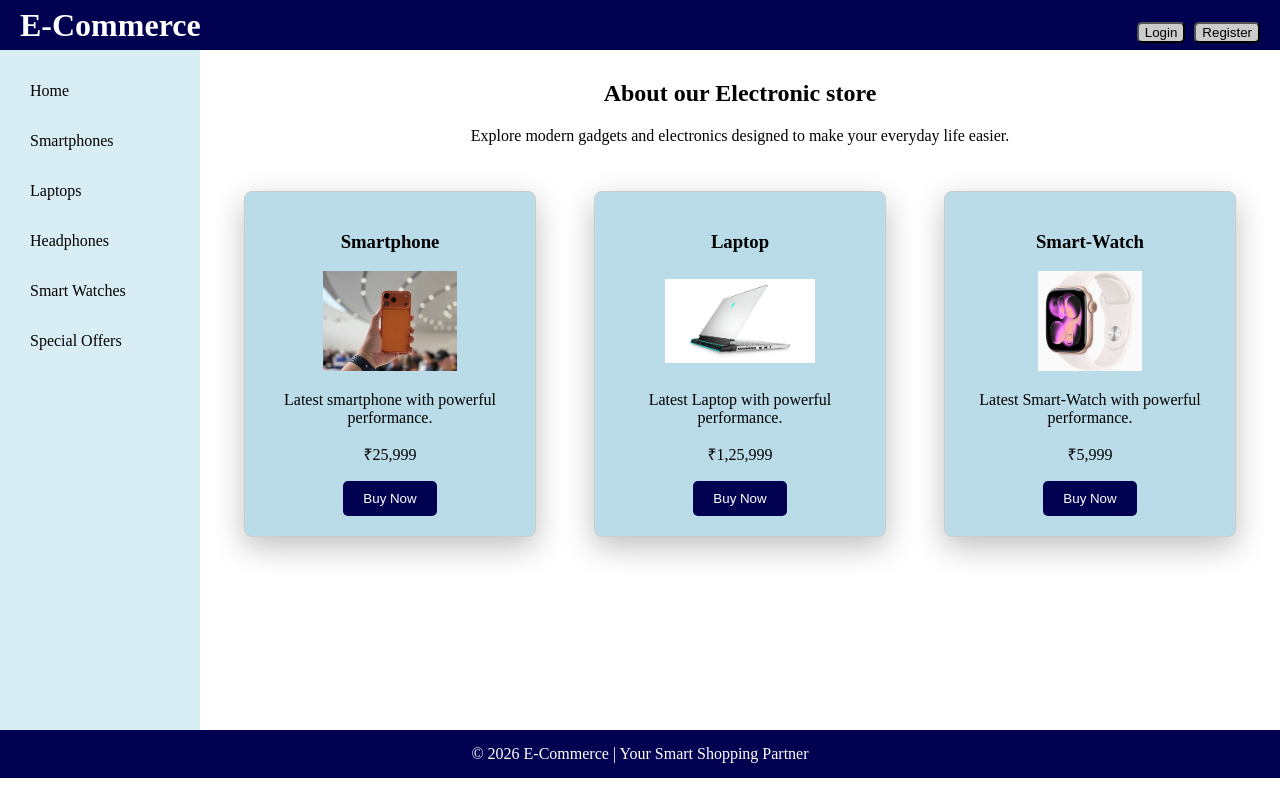
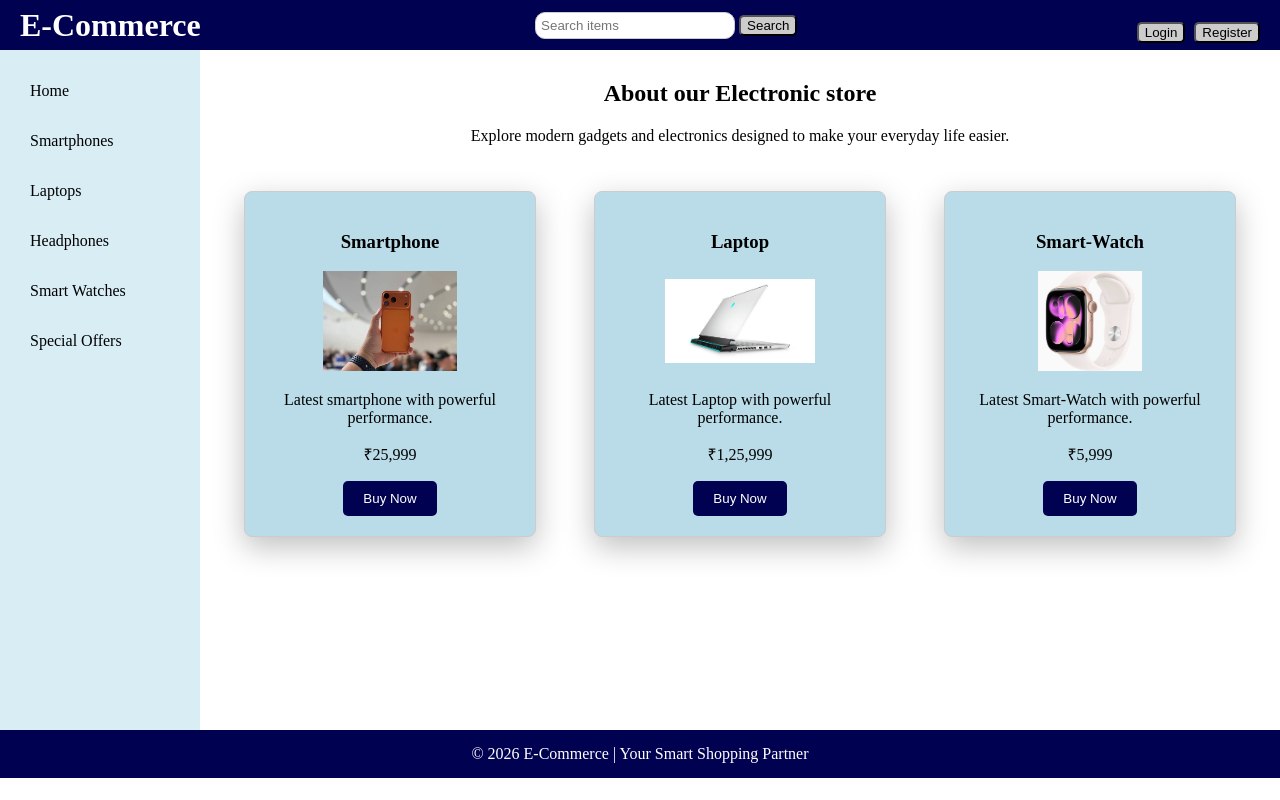
Before and after one commit to KL-2500032234/practice, a plain HTML site: page practice.html in a window 1280 px wide. Drawn offline with Linux system fonts and the light colour scheme.

Commit message:
added search bar

```diff
--- a/practice.html
+++ b/practice.html
@@ -9,7 +9,10 @@
   <body>
     <header>
       <h1>E-Commerce</h1>
-
+      <div>
+        <input type="text" placeholder="Search items">
+        <button id="search">Search</button>
+      </div>
         <div class="account">
         <button>Login</button>
         <button>Register</button>
```
